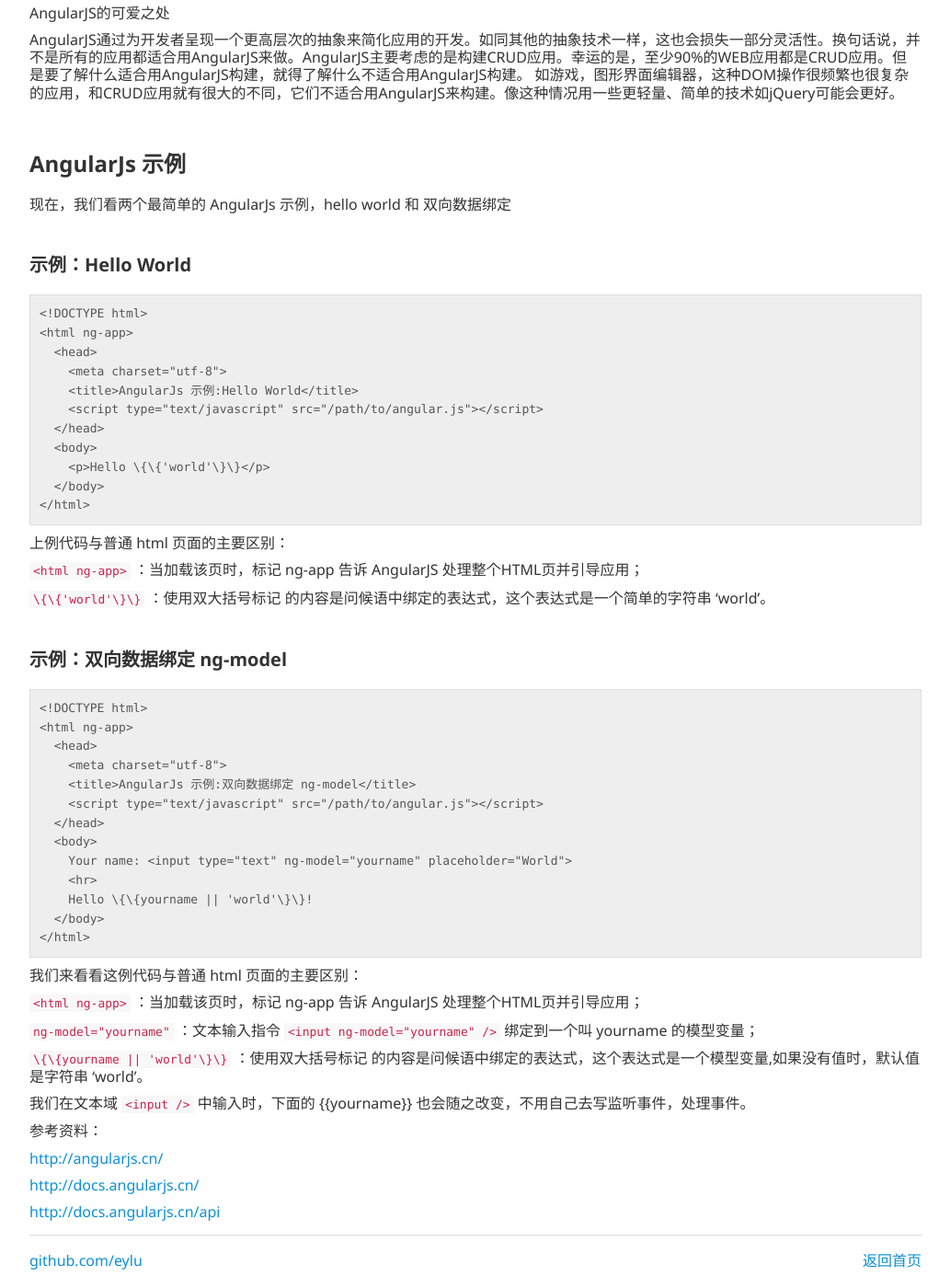
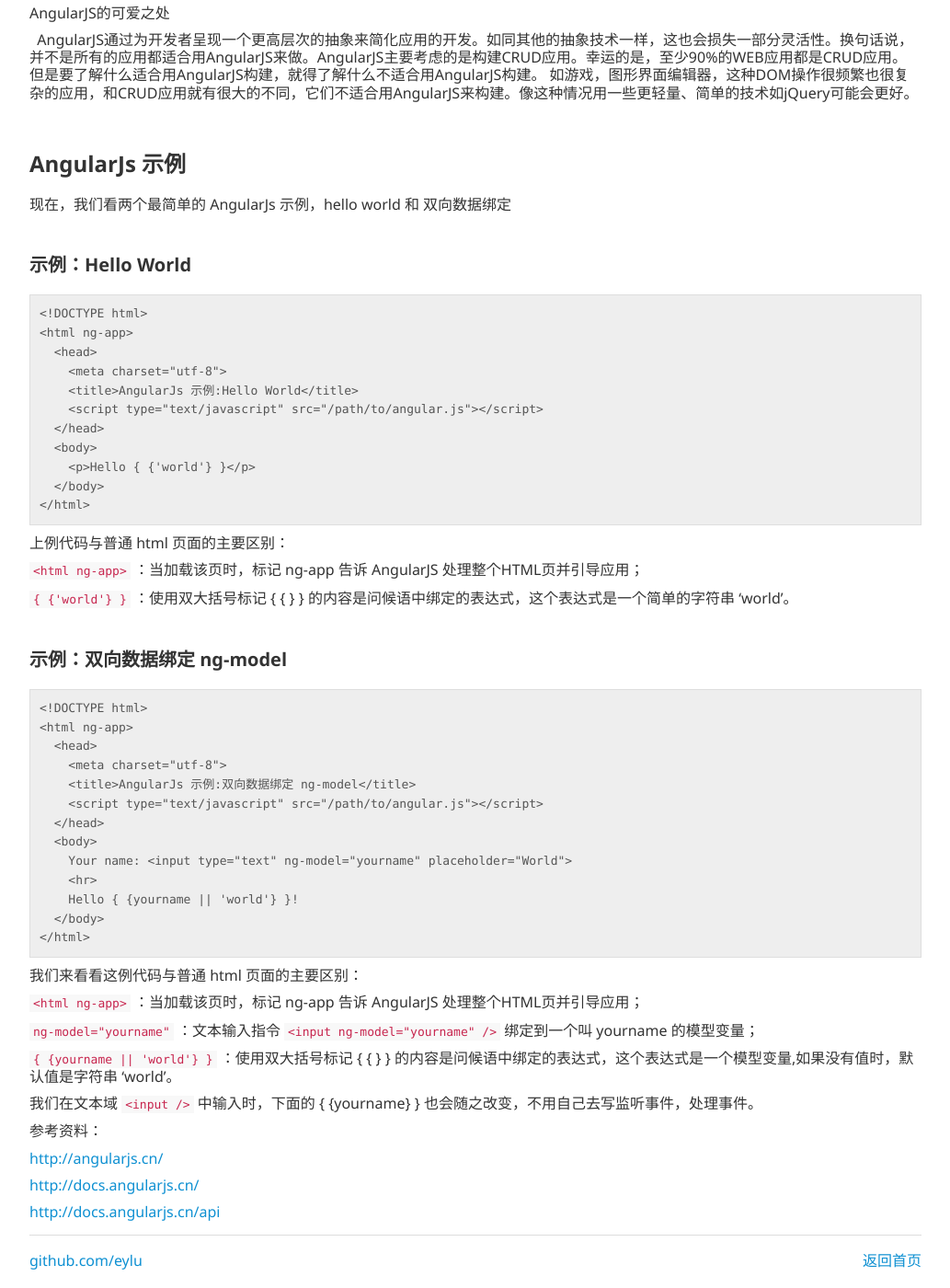
Before and after one commit to eylu/eylu.github.io, a Jekyll site: the page built from _posts/2015-05-08-angularjs-start.md, in a window 1280 px wide and 1400 px high, scrolled down 709 px. Shown: the whole window at 92% size, without its empty margins (123-1156 px from the left). Built offline with Jekyll 4.4.1, drawn with Linux system fonts in a browser that asks for light colours; Markdown is read by kramdown in place of the engine named in the settings; some of the changed text lies outside the part shown.

Commit message:
css3 & Angualar

````diff
--- a/_posts/2015-05-08-angularjs-start.md
+++ b/_posts/2015-05-08-angularjs-start.md
@@ -21,7 +21,7 @@
 
 AngularJS使用了不同的方法，它尝试去补足HTML本身在构建应用方面的缺陷。AngularJS通过使用我们称为标识符(directives)的结构，让浏览器能够识别新的语法。例如：
 
-  &nbsp; 使用双大括号{{}}语法进行数据绑定；
+  &nbsp; 使用双大括号{ {} }语法进行数据绑定；
 
   &nbsp; 使用DOM控制结构来实现迭代或者隐藏DOM片段；
 
@@ -33,14 +33,14 @@
 
 端对端的解决方案
 
-  AngularJS试图成为WEB应用中的一种端对端的解决方案。这意味着它不只是你的WEB应用中的一个小部分，而是一个完整的端对端的解决方案。这会让AngularJS在构建一个CRUD（增加Create、查询Retrieve、更新Update、删除Delete）的应用时显得很“固执”（原文为 opinionated,意指没有太多的其他方式）。但是，尽管它很“固执”，它仍然能确保它的“固执”只是在你构建应用的起点，并且你仍能灵活变动。AngularJS的一些出众之处如下：
+  &nbsp; AngularJS试图成为WEB应用中的一种端对端的解决方案。这意味着它不只是你的WEB应用中的一个小部分，而是一个完整的端对端的解决方案。这会让AngularJS在构建一个CRUD（增加Create、查询Retrieve、更新Update、删除Delete）的应用时显得很“固执”（原文为 opinionated,意指没有太多的其他方式）。但是，尽管它很“固执”，它仍然能确保它的“固执”只是在你构建应用的起点，并且你仍能灵活变动。AngularJS的一些出众之处如下：
   构建一个CRUD应用可能用到的全部内容包括：数据绑定、基本模板标识符、表单验证、路由、深度链接、组件重用、依赖注入。
   测试方面包括：单元测试、端对端测试、模拟和自动化测试框架。
   具有目录布局和测试脚本的种子应用作为起点。
 
 AngularJS的可爱之处
 
-  AngularJS通过为开发者呈现一个更高层次的抽象来简化应用的开发。如同其他的抽象技术一样，这也会损失一部分灵活性。换句话说，并不是所有的应用都适合用AngularJS来做。AngularJS主要考虑的是构建CRUD应用。幸运的是，至少90%的WEB应用都是CRUD应用。但是要了解什么适合用AngularJS构建，就得了解什么不适合用AngularJS构建。
+  &nbsp; AngularJS通过为开发者呈现一个更高层次的抽象来简化应用的开发。如同其他的抽象技术一样，这也会损失一部分灵活性。换句话说，并不是所有的应用都适合用AngularJS来做。AngularJS主要考虑的是构建CRUD应用。幸运的是，至少90%的WEB应用都是CRUD应用。但是要了解什么适合用AngularJS构建，就得了解什么不适合用AngularJS构建。
   如游戏，图形界面编辑器，这种DOM操作很频繁也很复杂的应用，和CRUD应用就有很大的不同，它们不适合用AngularJS来构建。像这种情况用一些更轻量、简单的技术如jQuery可能会更好。
 
 # AngularJs 示例
@@ -58,7 +58,7 @@
     <script type="text/javascript" src="/path/to/angular.js"></script>
   </head>
   <body>
-    <p>Hello \{\{'world'\}\}</p>
+    <p>Hello { {'world'} }</p>
   </body>
 </html>
 ```
@@ -67,7 +67,7 @@
 
 `<html ng-app>` ：当加载该页时，标记 ng-app 告诉 AngularJS 处理整个HTML页并引导应用；
 
-`\{\{'world'\}\}` ：使用双大括号标记 {{}} 的内容是问候语中绑定的表达式，这个表达式是一个简单的字符串 ‘world’。
+`{ {'world'} }` ：使用双大括号标记 { { } } 的内容是问候语中绑定的表达式，这个表达式是一个简单的字符串 ‘world’。
 
 ## 示例：双向数据绑定 ng-model
 
@@ -82,7 +82,7 @@
   <body>
     Your name: <input type="text" ng-model="yourname" placeholder="World">
     <hr>
-    Hello \{\{yourname || 'world'\}\}!
+    Hello { {yourname || 'world'} }!
   </body>
 </html>
 ```
@@ -93,9 +93,9 @@
 
 `ng-model="yourname"` ：文本输入指令 `<input ng-model="yourname" />` 绑定到一个叫 yourname 的模型变量；
 
-`\{\{yourname || 'world'\}\}` ：使用双大括号标记 {{}} 的内容是问候语中绑定的表达式，这个表达式是一个模型变量,如果没有值时，默认值是字符串 ‘world’。
+`{ {yourname || 'world'} }` ：使用双大括号标记 { { } } 的内容是问候语中绑定的表达式，这个表达式是一个模型变量,如果没有值时，默认值是字符串 ‘world’。
 
-我们在文本域 `<input />` 中输入时，下面的 \{\{yourname\}\} 也会随之改变，不用自己去写监听事件，处理事件。
+我们在文本域 `<input />` 中输入时，下面的 { {yourname} } 也会随之改变，不用自己去写监听事件，处理事件。
 
 
 
````
Also changed, not shown: _posts/2015-05-09-angularjs-init-repeat.md (+4 -4 lines).
